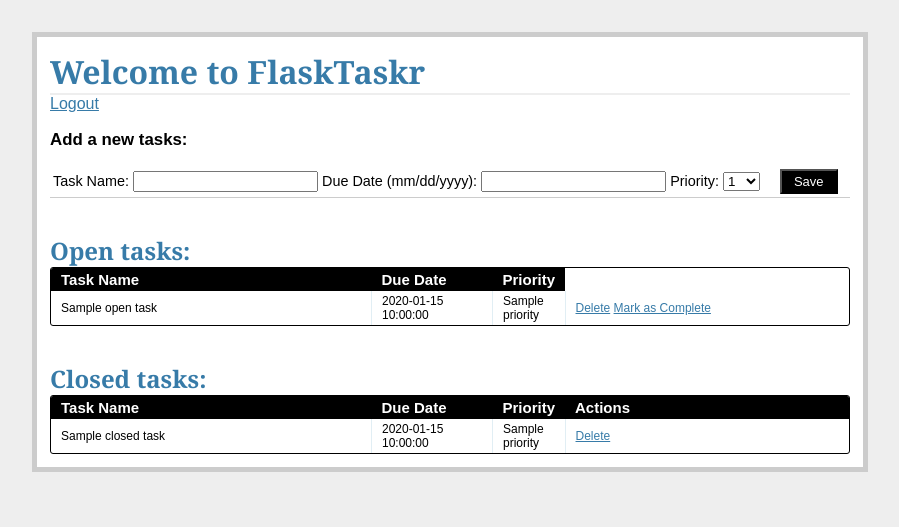
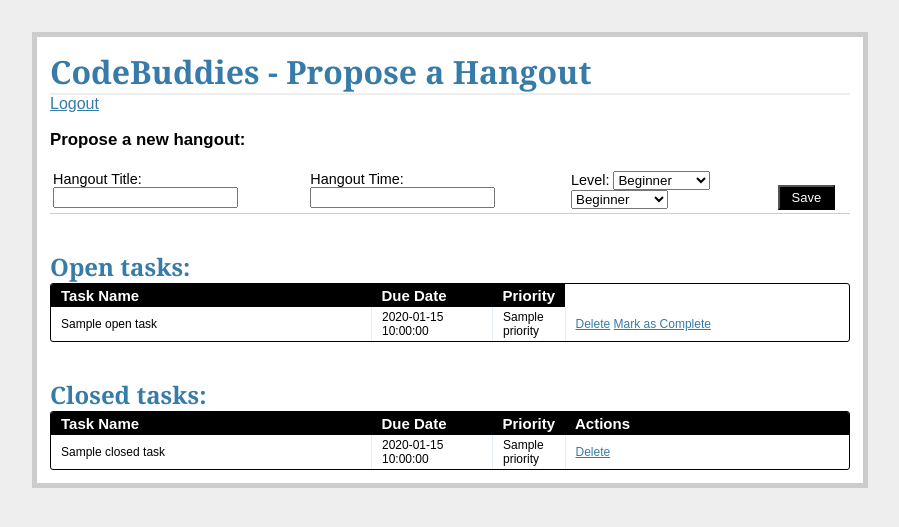
Before and after one commit to lpatmo/codebuddies-hangouts, a Flask app: template app/templates/tasks.html in a window 1280 px wide. Shown: the top 527 px of the page, without its empty margins (190-1089 px from the left). Run offline with Flask 2, Linux system fonts and the light colour scheme; the template is opened without the code that fills it: most values are stand-ins (such as "Sample title", 1, 10 or a date in 2020).

Commit message:
made changes to task.html

```diff
--- a/app/templates/tasks.html
+++ b/app/templates/tasks.html
@@ -1,33 +1,33 @@
 {% extends "template.html" %}
 {% block content %}
-	<h1>Welcome to FlaskTaskr</h1>
+	<h1>CodeBuddies - Propose a Hangout</h1>
 	<a href="/logout">Logout</a>
 	<div class="add-task">
-		<h3>Add a new tasks:</h3>
+		<h3>Propose a new hangout:</h3>
 	<table>
 		<tr>
 			<form action="{{ url_for('new_task')}}" method="post">
 				<td>
-					<label>Task Name:</label>
+					<label>Hangout Title:</label>
 					<input name="name" type="text">
 				</td>
-				<td>
-					<label>Due Date (mm/dd/yyyy):</label>
-				<input name="due_date" type="text" width="120px">
-			</td>
+				<p>
+					<td>
+						<label>Hangout Time:</label>
+					<input name="hangout_date" type="text" width="120px">
+					</td>
+				</p>
 			<td>
-				<label>Priority:</label>
-				<select name="priority" width="100px">
-				<option value="1">1</option>
-				<option value="2">2</option>
-				<option value="3">3</option>
-				<option value="4">4</option>
-				<option value="5">5</option>
-				<option value="6">6</option>
-				<option value="7">7</option>
-				<option value="8">8</option>
-				<option value="9">9</option>
-				<option value="10">10</option>
+				<label>Level:</label>
+			<select name="level" width="100px">
+				<option value="1">Beginner</option>
+				<option value="2">Intermediate</option>
+				<option value="3">Advanced</option>
+			</select>
+			<select name="level" width="100px">
+				<option value="1">Beginner</option>
+				<option value="2">Intermediate</option>
+				<option value="3">Advanced</option>
 			</select>
 		</td>
 		<td>
```
Also changed, not shown: 2 other files.
